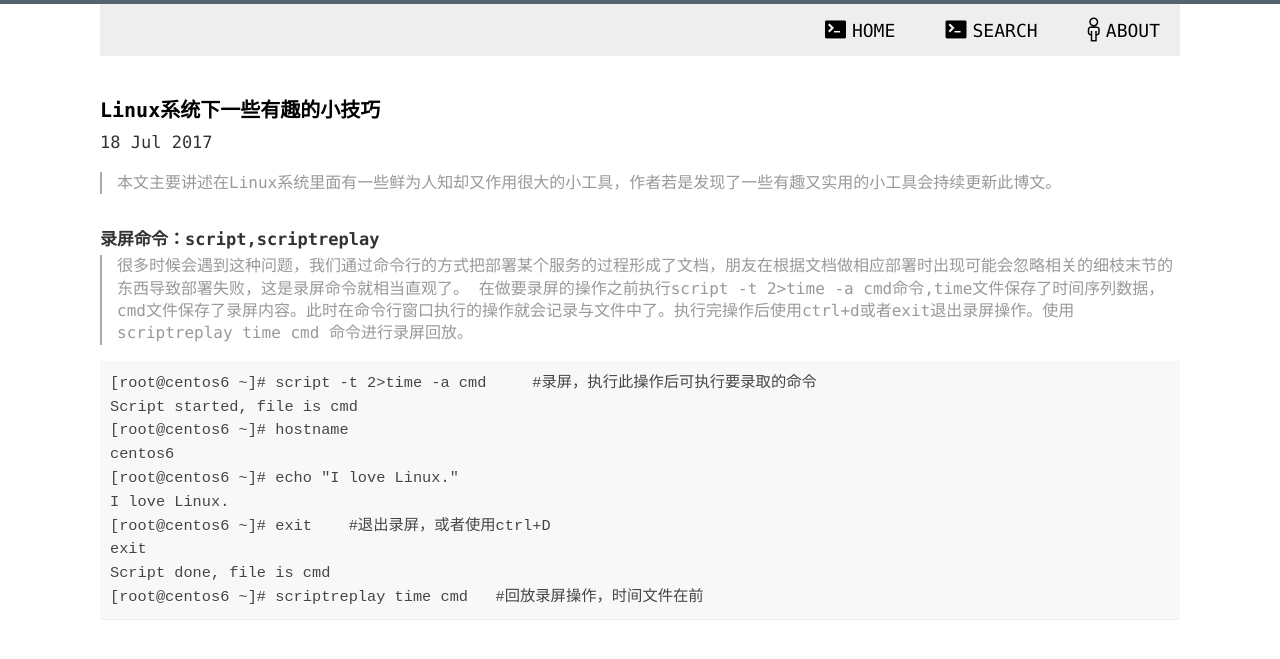
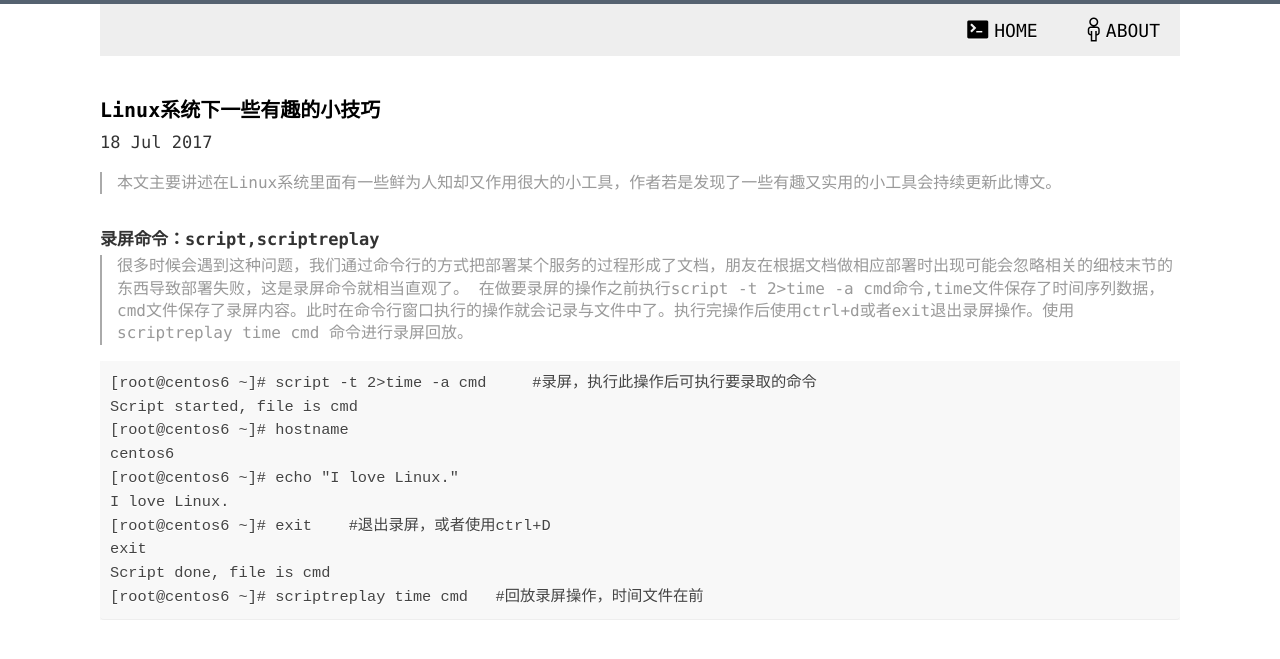
Before and after one commit to yangzhih/yangzhih.github.com, a Jekyll site: the page built from _posts/2017-07-18-Linux-common-trick.md, in a window 1280 px wide. Shown: the top 659 px of the page. Built offline with Jekyll 4.4.1, drawn with Linux system fonts in a browser that asks for light colours; comment, search, counter and statistics services are not loaded.

```diff
--- a/_includes/header.html
+++ b/_includes/header.html
@@ -3,7 +3,6 @@
       <ul class="nav">
         <!--Change the  URL here if working on an absolute domain-->
         <li><a href="{{ site.url }}"><span class="mega-octicon octicon-terminal" style="margin-right: 6px;"></span>Home</a></li>
-		<li><a href="{{ site.url }}"><span class="mega-octicon octicon-terminal" style="margin-right: 6px;"></span>Search</a></li>
         <li><a href="{{ site.url }}/about"><span class="mega-octicon octicon-person" style="margin-right: 6px;"></span>About</a></li>
       </ul>
   </header>
```
